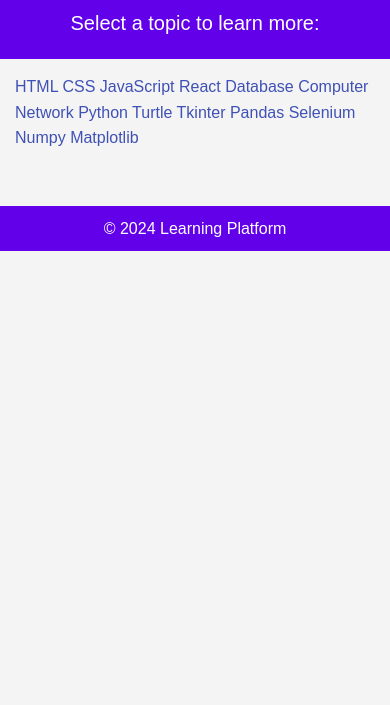
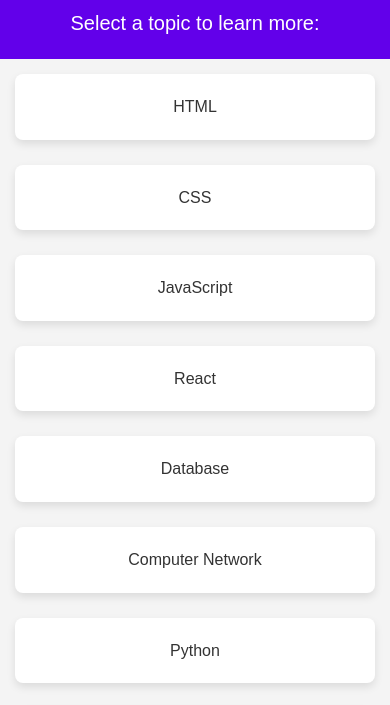
Before and after one commit to RKNITH/WEB-THEORY, a plain HTML site: page index.html in a window 390 px wide. Shown: the part 119-824 px from the top of the page. Drawn offline with Linux system fonts and the light colour scheme.

Commit message:
css changed

```diff
--- a/styles.css
+++ b/styles.css
@@ -7,10 +7,19 @@
 }
 
 /* Body Styling */
+html,
+body {
+    height: 100%;
+    /* Make sure html and body take the full height */
+}
+
 body {
     background-color: #f4f4f4;
     color: #333;
     line-height: 1.6;
+    display: flex;
+    flex-direction: column;
+    /* Arrange elements vertically */
 }
 
 /* Header styling */
@@ -35,7 +44,34 @@ main {
     max-width: 900px;
     /* Limit the main content width */
     margin: 0 auto;
+    /* Center the main content */
     padding: 20px;
+    flex: 1;
+    /* Allow main to grow and fill the available space */
+}
+
+.topics-container {
+    display: flex;
+    flex-wrap: wrap;
+    justify-content: center;
+    gap: 15px;
+}
+
+.topic-card {
+    background-color: #fff;
+    padding: 20px;
+    border-radius: 8px;
+    width: 150px;
+    text-align: center;
+    box-shadow: 0 4px 8px rgba(0, 0, 0, 0.1);
+    transition: transform 0.2s, box-shadow 0.2s;
+    text-decoration: none;
+    color: #333;
+}
+
+.topic-card:hover {
+    transform: translateY(-5px);
+    box-shadow: 0 8px 16px rgba(0, 0, 0, 0.2);
 }
 
 /* Section Styling */
@@ -96,14 +132,20 @@ a:hover {
     text-decoration: underline;
 }
 
+.homePage {
+    display: flex;
+    align-items: center;
+    justify-content: center;
+    margin-bottom: 30px;
+}
+
 .home {
     background-color: darkseagreen;
     cursor: pointer;
     padding: 10px 45px;
     border: none;
-    min-width: 70%;
+
     border-radius: 5px;
-    margin-left: 50px;
     color: white;
     font-weight: 800;
 }
@@ -118,7 +160,8 @@ footer {
     padding: 10px;
     background-color: #6200ea;
     color: white;
-    margin-top: 40px;
+    margin: 0;
+    /* Remove margin */
 }
 
 /* Media Query for Tablets */
@@ -145,6 +188,11 @@ footer {
 
     pre {
         padding: 10px;
+    }
+
+    .topic-card {
+        width: 100%;
+        margin-bottom: 10px;
     }
 }
 
```
Also changed, not shown: matplotlib.html (+3 -1 lines).
